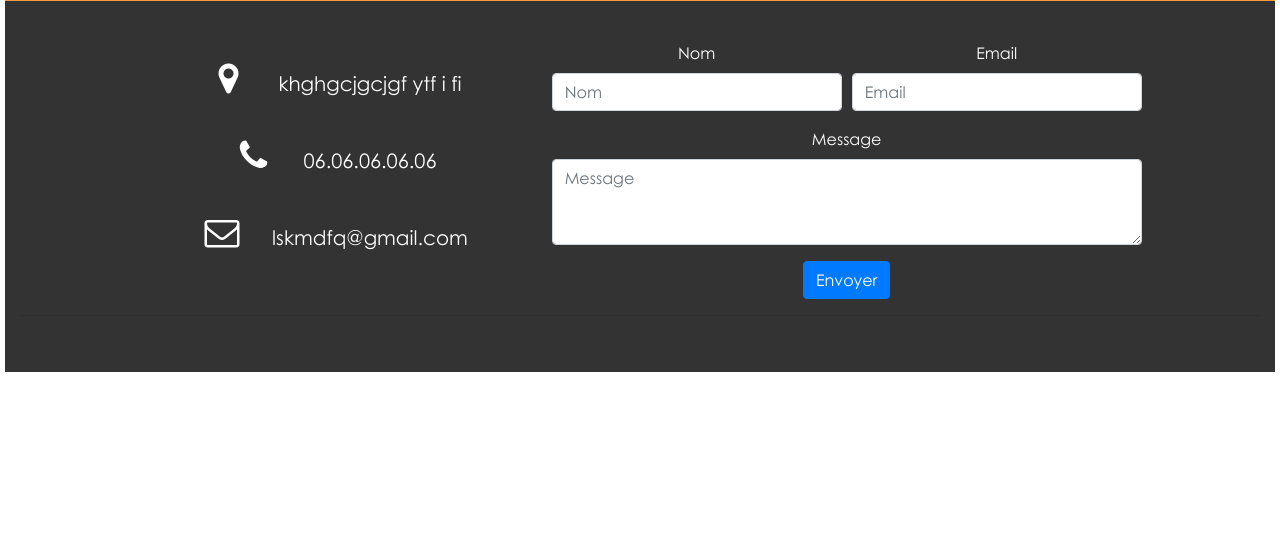
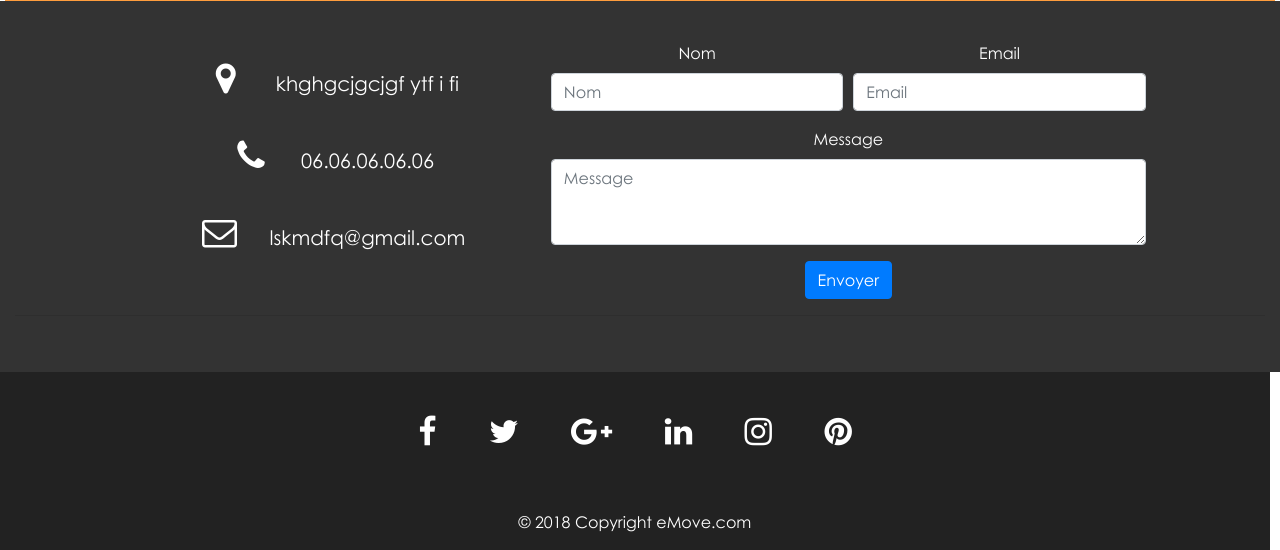
Before and after one commit to florianbazerque/eMove, a Symfony app: template templates/default/index.html.twig in a window 1280 px wide. Shown: the part 2330-2880 px from the top of the page. Before the commit the page ends 2702 px from the top, so only its background shows below. Run offline with Twig, Linux system fonts and the light colour scheme; the template is opened without the code that fills it, so the values that code supplies are empty; some libraries are stand-ins or nearby versions.

Commit message:
eMove v.0.3

```diff
--- a/public/css/style.css
+++ b/public/css/style.css
@@ -345,8 +345,8 @@ a[href="shop"] {
 .contact {
   background: #333;
   color: #FFF;
-  margin-left: -15px;
-  margin-right: -15px;
+  margin-left: -20px;
+  margin-right: -20px;
   padding: 40px 15px;
   margin-bottom: -24px; }
   .contact .row {
--- a/public/scss/style.scss
+++ b/public/scss/style.scss
@@ -503,8 +503,8 @@ a[href="shop"]{
 .contact{
   background: #333;
   color: #FFF;
-  margin-left: -15px;
-  margin-right: -15px;
+  margin-left: -20px;
+  margin-right: -20px;
   padding: 40px 15px;
   margin-bottom: -24px;
   .row{
--- a/templates/default/index.html.twig
+++ b/templates/default/index.html.twig
@@ -191,5 +191,5 @@
         <hr>
     </div>
 </div>
-
+</div>
 {% endblock %}
--- a/templates/layout/layout.html.twig
+++ b/templates/layout/layout.html.twig
@@ -20,7 +20,7 @@
 
 {% include 'layout/menu.html.twig' %}
 {% block content %}{% endblock %}
+{% include 'layout/footer.html.twig' %}
 {% include 'layout/modal.html.twig' %}
-{% include 'layout/footer.html.twig' %}
 </body>
 </html>
--- a/templates/layout/modal.html.twig
+++ b/templates/layout/modal.html.twig
@@ -98,3 +98,4 @@
             </div>
         </div>
     </div>
+</div>
```
